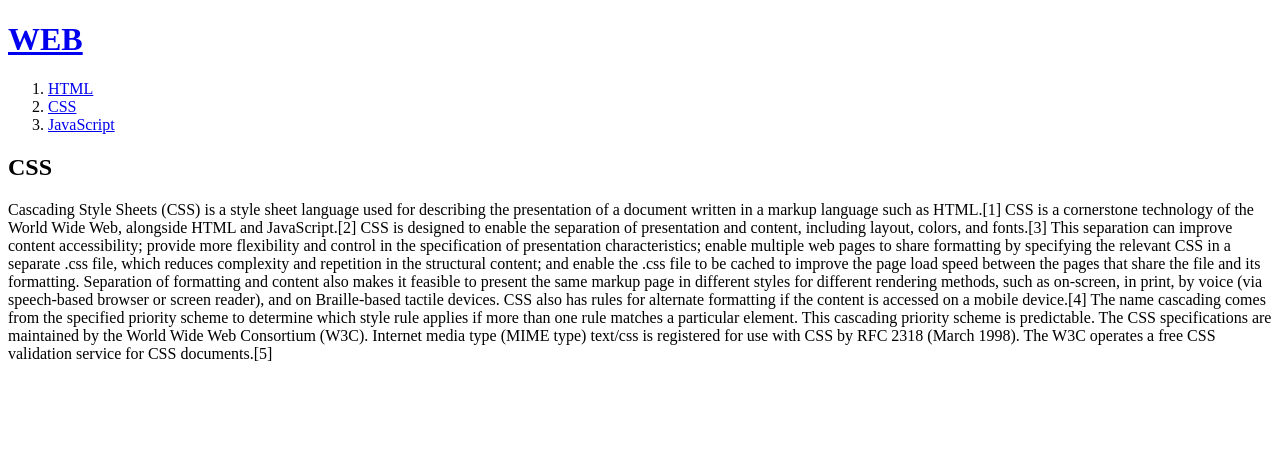
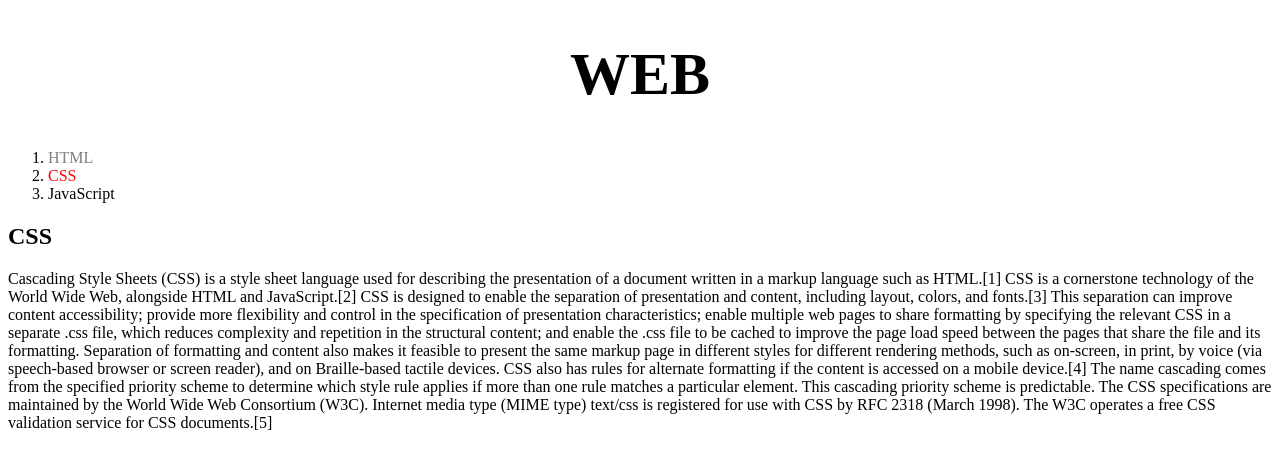
Before and after one commit to las139/Web, a plain HTML site: page 2.html in a window 1280 px wide. Drawn offline with Linux system fonts and the light colour scheme.

Commit message:
commit test

```diff
--- a/2.html
+++ b/2.html
@@ -3,12 +3,28 @@
 <head>
   <title>WEB1 - CSS</title>
   <meta charset="utf-8">
+  <style>
+    a {
+      color:black;
+      text-decoration: none;
+    }
+    .saw {
+      color:gray;
+    }
+    .active {
+      color:red;
+    }
+    h1 {
+      font-size:60px;
+      text-align:center;
+    }
+  </style>
 </head>
 <body>
   <h1><a href="index.html">WEB</a></h1>
   <ol>
-    <li><a href="1.html">HTML</a></li>
-    <li><a href="2.html">CSS</a></li>
+    <li><a href="1.html" class="saw">HTML</a></li>
+    <li><a href="2.html" class="saw active">CSS</a></li>
     <li><a href="3.html">JavaScript</a></li>
   </ol>
   <h2>CSS</h2>
```
Also changed, not shown: 1.html (+11 -1 lines), 3.html (+11 -1 lines), index.html (+10 -0 lines).
